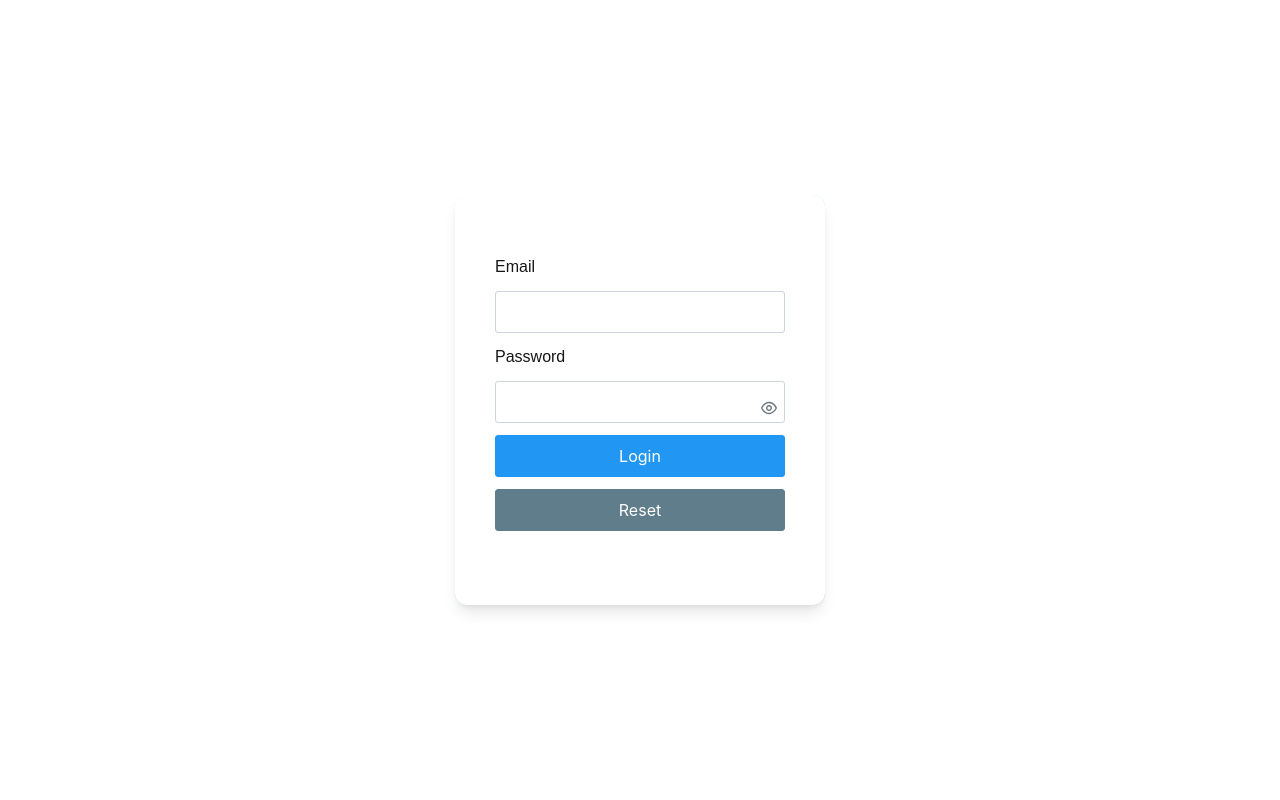
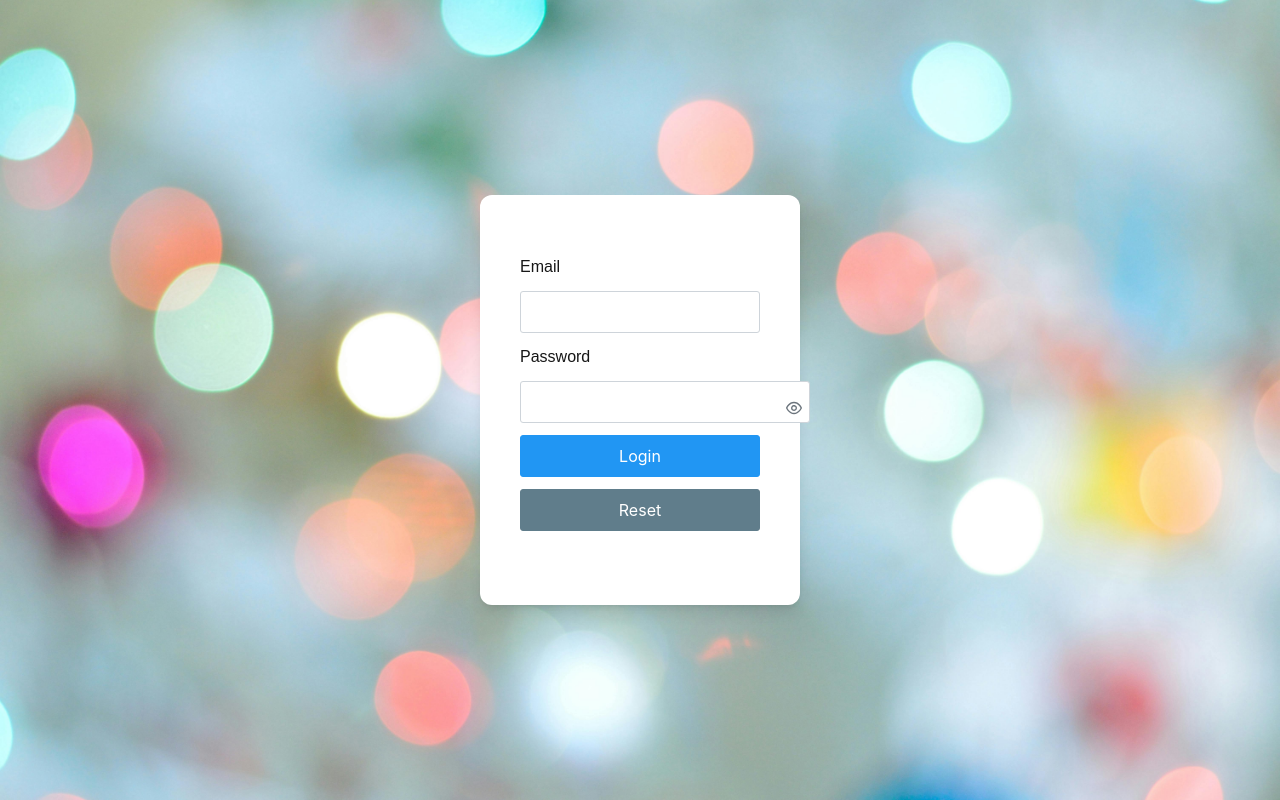
Before and after one commit to Zlatkoo25/news-portal-website, a Next.js app: page /login in a window 1280 px wide. Built offline with nearby package versions, Linux system fonts and the light colour scheme.

Commit message:
feat: Add background image to auth pages

```diff
--- a/app/(auth)/layout.tsx
+++ b/app/(auth)/layout.tsx
@@ -1,4 +1,5 @@
 import type { Metadata } from "next";
+import { Image } from 'primereact/image';
 
 export const metadata: Metadata = {
   title: "Login - Nextjs Project",
@@ -11,8 +12,10 @@ export default function LoginLayout({
   children: React.ReactNode;
 }>) {
   return (
-    <section className=" flex items-center justify-center bg-linear-to-br from-blue-100 to-blue-300 rounded-xl">
-      <div className="w-full p-8 bg-white shadow-lg rounded-xl">
+    <section className="flex items-center justify-center min-h-screen
+    bg-cover bg-center min-w-screen"
+    style={{ backgroundImage: 'url("/images/auth-bg.jpg")' }}>
+      <div className="max-w-80 p-8 bg-white shadow-lg rounded-xl">
         {children}
       </div>
     </section>
```
Also changed, not shown: public/images/auth-bg.jpg (added).
